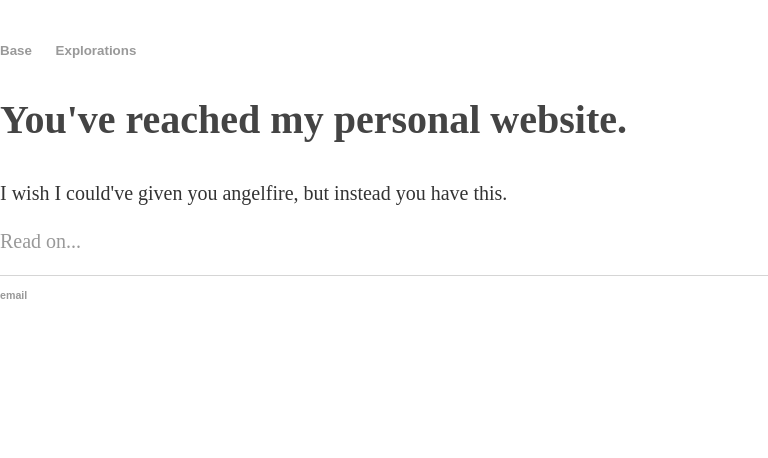
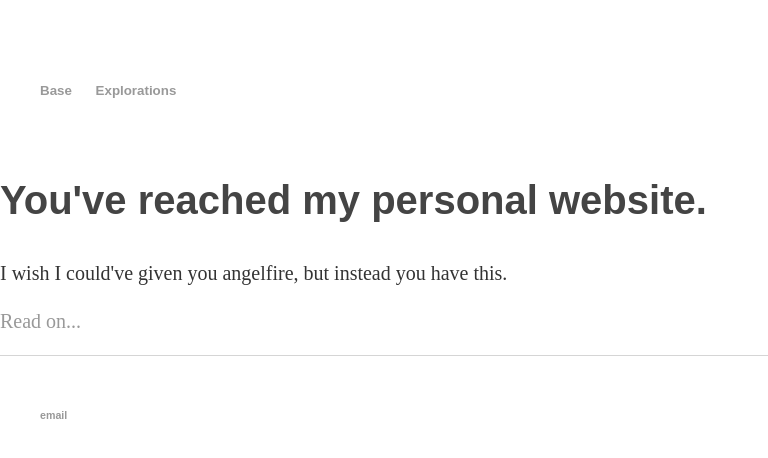
Before and after one commit to ray-dorai/ray-dorai.github.io, a Jekyll site: the page built from index.html, in a window 1280 px wide. Shown: the top 458 px of the page, without its empty margins (0-768 px from the left). Built offline with Jekyll 4.4.1, drawn with Linux system fonts in a browser that asks for light colours.

Commit message:
Update main.css

```diff
--- a/css/main.css
+++ b/css/main.css
@@ -10,7 +10,7 @@ body {
 }
 nav ul, footer ul {
     font-family: 'Fira Sans', sans-serif;
-    padding: 0px;
+    padding: 40px;
     list-style: none;
     font-weight: bold;
 }
@@ -27,7 +27,7 @@ a:hover {
 }
 h1 {
     font-size: 3em;
-    font-family:'Droid Serif';
+    font-family: 'Fira Sans', sans-serif;
 }
 p {
     font-size: 1.5em;
```
